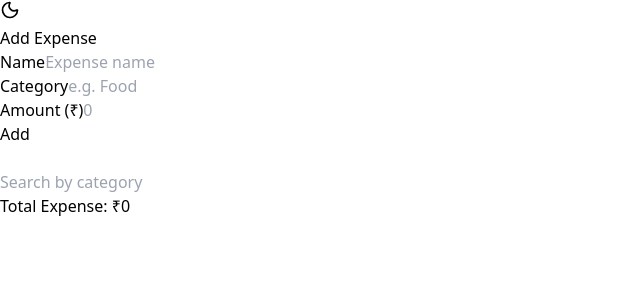
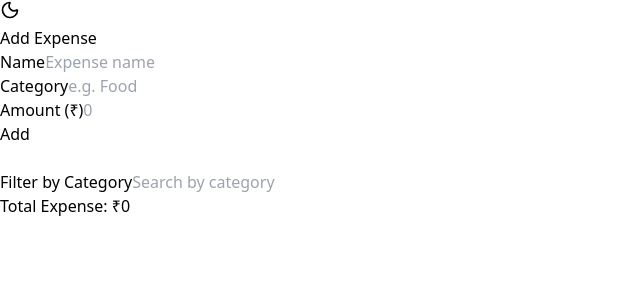
Before and after one commit to aman01awasthi/expense-tracker-react, a React (Vite) app: page / in a window 1280 px wide. Shown: the top 300 px of the page, without its empty margins (0-640 px from the left). Built offline with nearby package versions, Linux system fonts and the light colour scheme.

Commit message:
feat: theme context applied to CategoryFilter and ExpenseTotal

```diff
--- a/src/components/CategoryFilter.jsx
+++ b/src/components/CategoryFilter.jsx
@@ -1,7 +1,10 @@
+import { useTheme } from "../context/ThemeContext";
+
 const CategoryFilter = ({ selectedCategory, onCategoryChange }) => {
+  const {theme} = useTheme();
   return (
     <div className="flex items-center gap-3 mb-4">
-      {/* <label htmlFor="category" className="text-sm font-medium text-gray-700">Filter by Category</label> */}
+      <label htmlFor="category" className={`text-sm font-medium ${theme === 'light' ? 'text-gray-800' : 'text-white'}`}>Filter by Category</label>
       <input type="text" id="category" name="category" placeholder="Search by category" value={selectedCategory} onChange={(e) => onCategoryChange(e.target.value)} className="border rounded-lg p-2 w-48"/>
     </div>
   );
--- a/src/components/ExpenseTotal.jsx
+++ b/src/components/ExpenseTotal.jsx
@@ -1,6 +1,8 @@
+import { useTheme } from "../context/ThemeContext";
 const ExpenseTotal = ({data}) =>{
+    const {theme} = useTheme();
     return(
-        <div className="bg-blue-500 text-white rounded-xl p-4 mt-4 text-center w-max">
+        <div className={`rounded-xl p-4 mt-4 text-center w-max ${theme === 'light' ? 'bg-blue-500 text-white' : 'bg-white text-gray-800'}`}>
             <h2 className="text-xl font-bold">Total Expense: ₹{data.reduce((total, current)=> (total + current.amount),0)}</h2>
         </div>
     )
```
